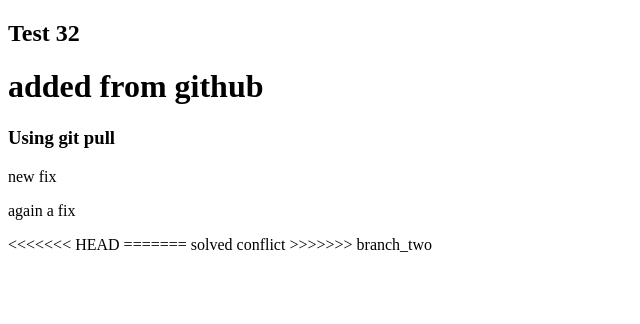
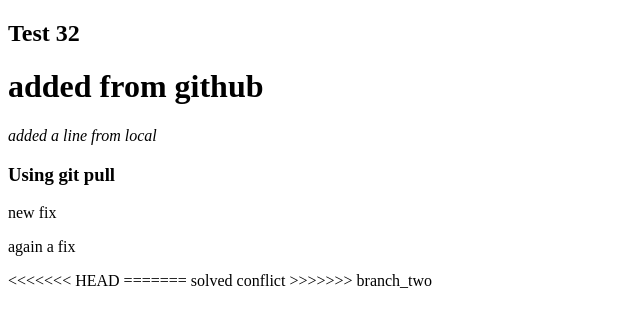
Before and after one commit to pratik4red15/git_tut, a plain HTML site: page index2.html in a window 1280 px wide. Shown: the whole page, without its empty margins (0-640 px from the left). Drawn offline with Linux system fonts and the light colour scheme.

Commit message:
update from local

```diff
--- a/index2.html
+++ b/index2.html
@@ -9,6 +9,7 @@
 <body>
     <h2>Test 32</h2>
     <h1>added from github</h1>
+    <i>added a line from local </i>
     <h3> Using git pull </h3>
     <p>new fix</p>
     <p>again a fix</p>
```
